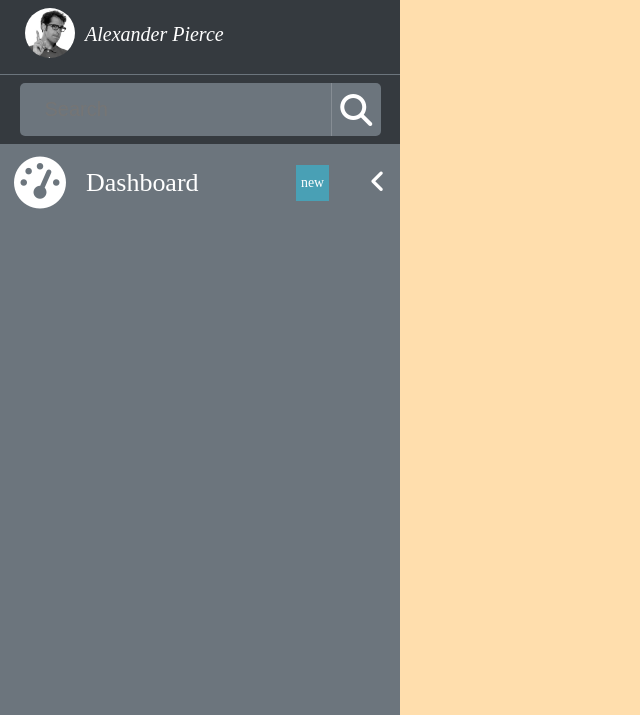
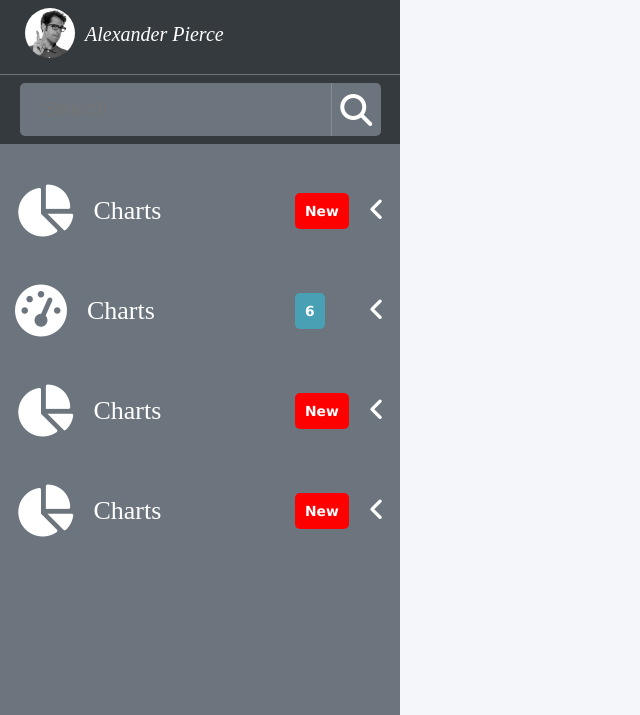
Before and after one commit to moustapha788/projet_remediation_JS, a plain HTML site: page TP2_Menu-hamburger_Menu_Sous-menu/index.html in a window 1280 px wide. Shown: the part 85-800 px from the top of the page, without its empty margins (0-640 px from the left). Drawn offline with Linux system fonts and the light colour scheme.

Commit message:
projet remédiation js

```diff
--- a/TP2_Menu-hamburger_Menu_Sous-menu/index.html
+++ b/TP2_Menu-hamburger_Menu_Sous-menu/index.html
@@ -34,8 +34,8 @@
         </div>
         <!-- the nav -->
         <nav class="navbar" id="navbar">
-            <ul>
-                <li class="menu-items">
+            <ul class="liste_a_puces">
+                <!-- <li class="menu-items">
                     <a class="" href="#">
                         <small>
                             <span><i class="fa-solid fa-gauge-high fa-2x"></i></span>
@@ -48,7 +48,7 @@
                             <span><i class="fa-solid fa-angle-left"></i></span>
                         </small>
                     </a>
-                </li>
+                </li> -->
             </ul>
         </nav>
     </aside>
--- a/TP2_Menu-hamburger_Menu_Sous-menu/script.js
+++ b/TP2_Menu-hamburger_Menu_Sous-menu/script.js
@@ -1,9 +1,51 @@
 "use strict"
-/*
-variables essentielles
-*/
-const closeOptions = 'fa-angle-left';
-const openOptions = 'fa-angle-down';
+
+const menus = {
+    dashboard: {
+        firstIcon: "",
+        text: "Dashboard",
+        badge: "",
+        classBadge: "",
+    },
+    widgets: {
+        firstIcon: "Widgets",
+        text: "",
+        badge: "",
+        classBadge: "",
+    },
+    layout: {
+        firstIcon: "Layout options",
+        text: "",
+        badge: "",
+        classBadge: "",
+    },
+    charts: {
+        firstIcon: "Charts",
+        text: "",
+        badge: "",
+        classBadge: "",
+    },
+    uiElements: {
+        firstIcon: "",
+        text: "UI Elements",
+        badge: "",
+        classBadge: "",
+    },
+    forms: {
+        firstIcon: "",
+        text: "Forms",
+        badge: "",
+        classBadge: "",
+    },
+    tables: {
+        firstIcon: "",
+        text: "Tables",
+        badge: "",
+        classBadge: "",
+    },
+};
+
+
 
 // const overflowed = document.getElementsByClassName('overflowed');
 /* récupération des élémetns du DOM   */
@@ -21,6 +63,7 @@ const menuItems = document.querySelectorAll(".menu-items a ");
 window.addEventListener("load", () => {
     mainNav.classList.add('enlarge-nav');
     mainContainer.classList.add('increase-content');
+    // addProperties();
 });
 //  début du survol
 mainNav.addEventListener('mouseover', () => {
@@ -33,15 +76,12 @@ mainNav.addEventListener("mouseout", () => {
     mainNav.classList.remove('enlarge-nav');
     mainContainer.classList.add('increase-content');
     addProperties();
-
 });
 burgerButton.addEventListener("click", () => {
-    console.log(getStyle('width', mainNav));
 
     if (getStyle('width', mainNav) === "400px") {
         mainNav.classList.remove('enlarge-nav');
         mainContainer.classList.add('increase-content');
-
     }
     if (getStyle('width', mainNav) === "100px") {
         mainNav.classList.add('enlarge-nav');
@@ -49,27 +89,23 @@ burgerButton.addEventListener("click", () => {
     }
 });
 
-function createItemsMenu(firstIcone, theText, theBadge = "", classBadge = "", angle = "") {
-    const li =
-        `
-        <li class="menu-items">
-            <a class="" href="#">
-                <small>
-                    <span><i class="${firstIcone}"></i></span>
-                </small>
-                <small>
-                    <span class="">${theText}</span>
-                </small>
-                <small>
-                    <span class="${classBadge}">${theBadge}</span>
-                    <span><i class="${angle}"></i></span>
-                </small>
-            </a>
-        </li>
-        `;
 
-    return li;
-}
+
+
+
+const li2 = createItemsMenu("fa-solid fa-gauge-high", "Charts", "6", "badge-info");
+const li3 = createItemsMenu("fa-solid fa-chart-pie", "Charts", "new", "badge-new");
+const li4 = createItemsMenu("fa-solid fa-chart-pie", "Charts", "new", "badge-new");
+const li1 = createItemsMenu("fa-solid fa-chart-pie", "Charts", "New", "badge-new");
+[li1, li2, li3, li4].forEach(li => {
+    navbar.firstElementChild.appendChild(li);
+});
+// navbar.firstElementChild.firstElementChild.appendChild(ul);
+// ul.appendChild(li);
+
+// const li1 = createItemsMenu("fa-solid fa-gauge-high fa-2x", "Dashboard", "new", "badge-info", "fa-solid fa-angle-left");
+const ul = createASubMenu();
+// navbar.firstElementChild.firstElementChild.appendChild(li1);
 
 function addProperties() {
     // the user
@@ -102,3 +138,71 @@ function removeProperties() {
 }
 
 function getStyle(a, b) { return window.getComputedStyle(b, null)[a]; }
+
+
+
+function createItemsMenu(firstIcon, theText, theBadge = "", classBadge = "", angle = "") {
+
+    /*variables essentielles*/
+    const closeOptions = 'fa-angle-left';
+    const openOptions = 'fa-angle-down';
+    /* création des li _ a _ small */
+    const li = document.createElement('li');
+    const a = document.createElement('a');
+    const small1 = document.createElement("small");
+    const small2 = document.createElement("small");
+    const small3 = document.createElement("small");
+    const iSpanSmall1 = document.createElement('i');
+    const iSpanSmall3 = document.createElement('i');
+    // ! lien li et a
+    li.appendChild(a);
+    // !lien a et smalls
+    [small1, small2, small3].forEach(small => {
+        a.appendChild(small);
+    });
+    /* création des span */
+    const spanSmall1 = document.createElement('span');
+    const spanSmall2 = document.createElement('span');
+    const span1Small3 = document.createElement('span');
+    const span2Small3 = document.createElement('span');
+    // ! lien smalls et leurs fils respectifs
+    small1.appendChild(spanSmall1);
+    small2.appendChild(spanSmall2);
+    [span1Small3, span2Small3].forEach(spanSmall3 => {
+        small3.appendChild(spanSmall3);
+    });
+    // ! lien span et i
+    spanSmall1.appendChild(iSpanSmall1);
+    span2Small3.appendChild(iSpanSmall3);
+    li.classList.add('menu-items');
+    // ! text et attributs
+    a.setAttribute('href', "#");
+    iSpanSmall1.className = firstIcon + " fa-2x";
+    spanSmall2.innerHTML = theText;
+    span1Small3.innerHTML = theBadge;
+    span1Small3.classList.add(classBadge);
+    iSpanSmall3.className = "fa-solid " + closeOptions;
+
+
+    iSpanSmall3.addEventListener('click', (e) => {
+        if (e.target.classList[1] == closeOptions) {
+            iSpanSmall3.classList.remove(closeOptions);
+            iSpanSmall3.classList.add(openOptions);
+        } else if (e.target.classList[1] == openOptions) {
+            iSpanSmall3.classList.remove(openOptions);
+            iSpanSmall3.classList.add(closeOptions);
+        }
+    });
+
+    return li;
+}
+
+function createASubMenu(params) {
+    const ul = document.createElement("ul");
+    ul.classList.add("liste_a_puces");
+    return ul;
+}
+
+function appendMenus() {
+
+}
--- a/TP2_Menu-hamburger_Menu_Sous-menu/style.css
+++ b/TP2_Menu-hamburger_Menu_Sous-menu/style.css
@@ -11,6 +11,7 @@
     --black: #000;
     --color-itMenu: #494E54;
     --border: 1px solid var(--gray);
+    --theTransition: all 0.5s ease-in-out;
 }
 
 * {
@@ -25,8 +26,7 @@ body {
     height: 100vh;
     overflow: hidden;
     font-family: 'Ubuntu' verdana sans-serif;
-    /* background-color: var(--dark); */
-    transition: transform 0.3s ease-in;
+    background-color: #F4F6F9;
 }
 
 a {
@@ -106,6 +106,7 @@ input {
     flex-direction: column;
     align-items: center;
     z-index: 100;
+    transition: var(--theTransition);
 }
 
 .mainNav.enlarge-nav {
@@ -115,7 +116,6 @@ input {
 .user {
     min-width: 100%;
     max-width: 100%;
-    /* height: 250px; */
     display: flex;
     flex-direction: column;
     align-items: center;
@@ -128,7 +128,6 @@ input {
     height: 80px;
     display: flex;
     align-items: center;
-    /* justify-content: center; */
     border-bottom: var(--border);
 }
 
@@ -208,23 +207,26 @@ input {
     flex-direction: column;
     align-items: center;
     background-color: var(--gray);
+    padding: 5px;
 }
 
-.navbar>ul {
-    width: 98%;
+.navbar ul.liste_a_puces {
+    width: 100%;
     display: flex;
+    flex-direction: column;
     justify-content: center;
     align-items: center;
+    margin: 10px 0;
 }
 
 .navbar li.menu-items {
+    height: 80px;
     width: 100%;
-    height: 65px;
-    margin: 5px 0;
     border-radius: 5px;
     display: flex;
+    flex-direction: column;
     align-items: center;
-    padding: 10px 0;
+    margin: 10px 0;
 }
 
 .navbar li.menu-items span {
@@ -237,6 +239,7 @@ input {
     display: flex;
     align-items: center;
     font-size: 1.3rem;
+    margin: 10px 0;
     position: relative;
 }
 
@@ -262,16 +265,30 @@ input {
 .badge-info {
     background-color: var(--water);
     font-size: 0.8em!important;
-    padding: 10px 5px;
+    padding: 10px 10px;
+    border-radius: 5px;
+    font-weight: bold;
+    text-transform: capitalize;
+    font-family: Verdana, Geneva, Tahoma, sans-serif;
 }
 
 .badge-new {
     font-size: 0.8em!important;
     background-color: red;
-    padding: 5px;
+    padding: 10px 10px;
+    border-radius: 5px;
+    font-weight: bold;
+    text-transform: capitalize;
+    font-family: Verdana, Geneva, Tahoma, sans-serif;
 }
 
+
+/*
 .navbar li.menu-items:hover {
+    background-color: var(--color-itMenu);
+} */
+
+.navbar li:hover {
     background-color: var(--color-itMenu);
 }
 
@@ -285,9 +302,8 @@ mainContainer
     left: 400px;
     right: 0;
     height: 100vh;
-    /* width: calc(100vw - 100px); */
-    /* background-color: #F4F6F9; */
-    background-color: navajowhite;
+    background-color: #F4F6F9;
+    transition: var(--theTransition);
     /* color: black; */
 }
 
--- a/TP4_Compte-a-rebours/script.js
+++ b/TP4_Compte-a-rebours/script.js
@@ -19,6 +19,7 @@ function countdown(dateButoir, days, hours, minutes, seconds) {
     const h = Math.floor((restant % aDay) / aHour);
     const m = Math.floor((restant % aHour) / aMinute);
     const s = Math.floor((restant % aMinute) / 1000);
+
     if (restant < 0) {
         countdownDiv.firstElementChild.innerHTML = "Bienvenue en 2023";
         clearInterval(execute);
--- a/TP5_Manipulation-api-film/style.css
+++ b/TP5_Manipulation-api-film/style.css
@@ -76,7 +76,6 @@ input {
 
 .card {
     height: 700px;
-    /* width: 100%; */
     border-radius: 10px;
     box-shadow: 0px 0px 8px 12px rgba(0, 0, 0, 0.3);
     position: relative;
```
Also changed, not shown: TP3_Caroussel/script.js (+4 -8 lines), 1 other file.
